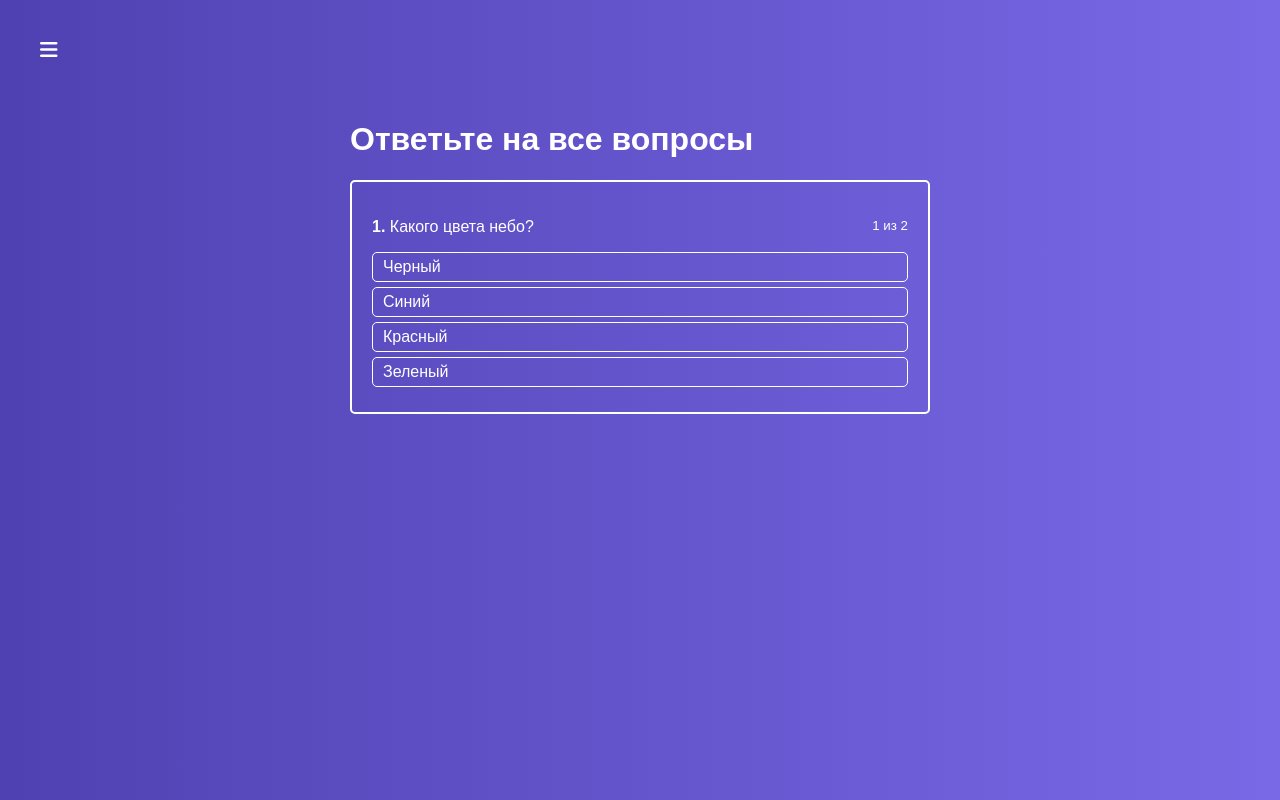
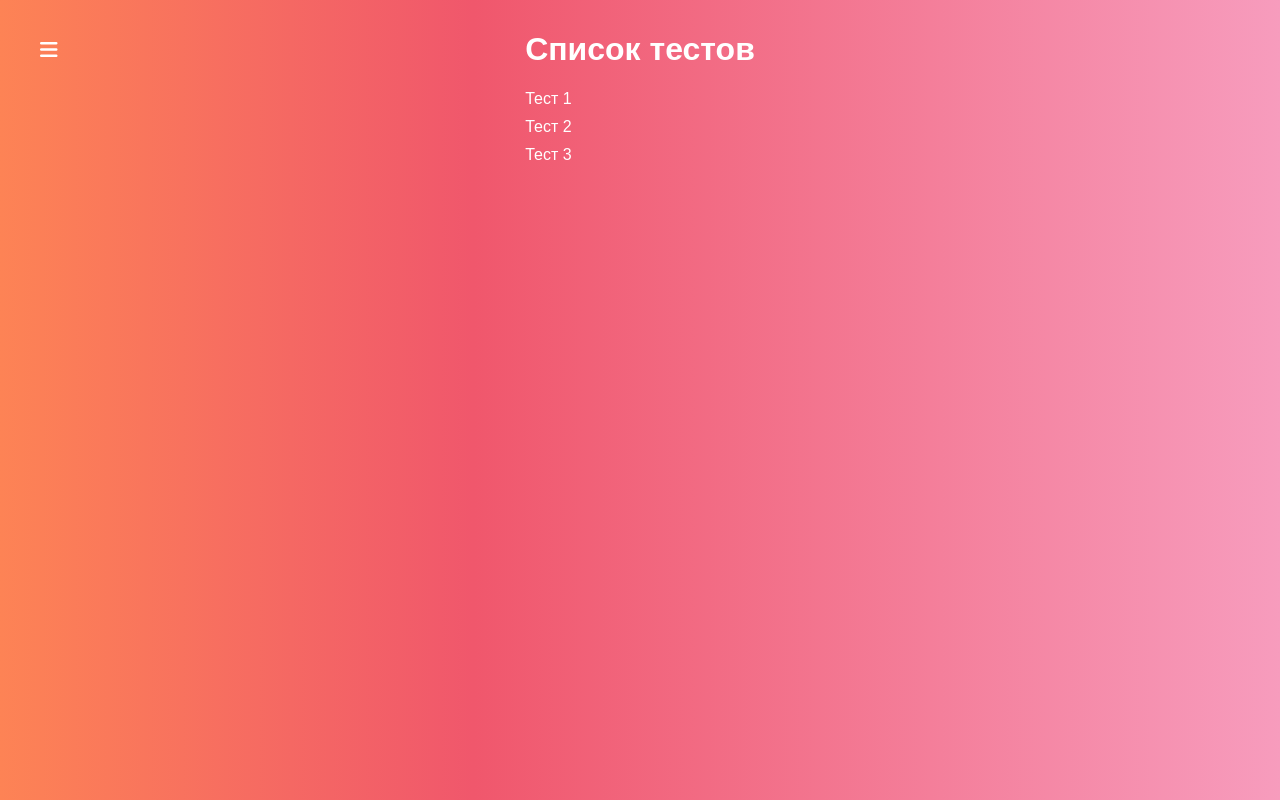
Before and after one commit to funvector/react-app1, a React (Create React App) app in the folder sspa/: page / in a window 1280 px wide. Built offline with nearby package versions, Linux system fonts and the light colour scheme.

Commit message:
feat: add some code

```diff
--- a/sspa/package.json
+++ b/sspa/package.json
@@ -6,6 +6,7 @@
     "node-sass": "^4.13.0",
     "react": "^16.11.0",
     "react-dom": "^16.11.0",
+    "react-router-dom": "^5.1.2",
     "react-scripts": "3.2.0"
   },
   "scripts": {
--- a/sspa/src/App.js
+++ b/sspa/src/App.js
@@ -1,12 +1,20 @@
 import React, {Component} from 'react'
+import { Route, Switch } from 'react-router-dom'
 import Layout from './hoc/Layout/Layout'
 import Quiz from './containers/Quiz/Quiz'
-
+import QuizList from './containers/QuizList/QuizList'
+import Auth from './containers/Auth/Auth'
+import QuizCreator from './containers/QuizCreator/QuizCreator'
 class App extends Component {
   render() {
     return (
       <Layout>
-        <Quiz />
+        <Switch>
+          <Route path='/auth' component={Auth} />
+          <Route path='/quiz-creator' component={QuizCreator} />
+          <Route path='/quiz/:id' component={Quiz} />
+          <Route path='/' component={QuizList} />
+        </Switch>
       </Layout>
     )
   }
--- a/sspa/src/components/FinishedQuiz/FinishedQuiz.js
+++ b/sspa/src/components/FinishedQuiz/FinishedQuiz.js
@@ -1,4 +1,5 @@
 import React from 'react'
+import { Link } from 'react-router-dom';
 import classes from './FinishedQuiz.module.css'
 import Button from '../UI/Button/Button'
 
@@ -39,7 +40,9 @@
 
       <div>
         <Button onClick={props.onRetry} type='primary'>Повторить</Button>
-        <Button type='success'>Перейти к списку тестов</Button>
+        <Link to='/'>
+          <Button type='success'>Перейти к списку тестов</Button>
+        </Link>
       </div>
     </div>
   )
--- a/sspa/src/components/Navigation/Drawer/Drawer.js
+++ b/sspa/src/components/Navigation/Drawer/Drawer.js
@@ -1,18 +1,32 @@
 import React, { Component } from 'react'
+import { NavLink } from 'react-router-dom'
 import classes from './Drawer.module.css'
 import BackDrop from '../../UI/BackDrop/BackDrop'
 
 const links = [
-  1,2,3
+  {to: '/', label: 'Список', exact: true},
+  {to: '/auth', label: 'Авторизация', exact: false},
+  {to: '/quiz-creator', label: 'Создать тест', exact: false},
 ]
 
 export default class Drawer extends Component {
+
+  clickHandler = () => {
+    this.props.onClose()
+  }
 
   renderLinks() {
     return links.map((link, index) => {
       return (
         <li key={index}>
-          <a>Link {link}</a>
+          <NavLink
+            to={link.to}
+            exact={link.exact}
+            activeClassName={classes.active}
+            onClick={this.clickHandler}
+          >
+            {link.label}
+          </NavLink>
         </li>
       )
     })
--- /dev/null
+++ b/sspa/src/containers/Auth/Auth.js
@@ -0,0 +1,11 @@
+import React, { Component } from 'react'
+
+export default class Auth extends Component {
+  render() {
+    return (
+      <div>
+        <h1>Auth</h1>
+      </div>
+    )
+  }
+}
--- /dev/null
+++ b/sspa/src/containers/QuizCreator/QuizCreator.js
@@ -0,0 +1,11 @@
+import React, { Component } from 'react'
+
+export default class QuizCreator extends Component {
+  render() {
+    return (
+      <div>
+        <h1>Quiz Creator</h1>
+      </div>
+    )
+  }
+}
--- /dev/null
+++ b/sspa/src/containers/QuizList/QuizList.js
@@ -0,0 +1,34 @@
+import React, { Component } from 'react'
+import { NavLink } from 'react-router-dom';
+import classes from './QuizList.module.css';
+
+export default class QuizList extends Component {
+
+  renderQuizes() {
+    return [1,2,3].map((quiz, index) => {
+      return (
+        <li
+          key={index}
+        >
+          <NavLink to={'/quiz/' + quiz}>
+            Тест {quiz}
+          </NavLink>
+        </li>
+      )
+    })
+  }
+
+  render() {
+    return (
+      <div className={classes.QuizList}>
+        <div>
+          <h1>Список тестов</h1>
+
+          <ul>
+            {this.renderQuizes()}
+          </ul>
+        </div>
+      </div>
+    )
+  }
+}
--- /dev/null
+++ b/sspa/src/containers/QuizList/QuizList.module.css
@@ -0,0 +1,31 @@
+.QuizList {
+  display: flex;
+  justify-content: center;
+  padding-top: 10px;
+  flex-grow: 1;
+  width: 100%;
+  background: linear-gradient(90deg, #fd8355 0%, #f0576c 37%, #f79cbd 100%);
+}
+
+.QuizList h1 {
+  color: #fff;
+}
+
+.QuizList ul {
+  list-style: none;
+  margin: 0;
+  padding: 0;
+}
+
+.QuizList li {
+  margin-bottom: 10px;
+}
+
+.QuizList li a {
+  text-decoration: none;
+  color: #fff;
+}
+
+.QuizList li a:hover {
+  color: #363f54;
+}
--- a/sspa/src/index.js
+++ b/sspa/src/index.js
@@ -1,8 +1,15 @@
 import React from 'react'
 import ReactDOM from 'react-dom'
+import { BrowserRouter } from 'react-router-dom'
 import './index.module.css'
 import App from './App'
 import registerServiceWorker from './registerServiceWorker'
 
-ReactDOM.render(<App />, document.getElementById('root'))
+const app = (
+  <BrowserRouter>
+    <App />
+  </BrowserRouter>
+)
+
+ReactDOM.render(app, document.getElementById('root'))
 registerServiceWorker()
```
Also changed, not shown: 1 other file (tests, documents, lock files or other folders).
